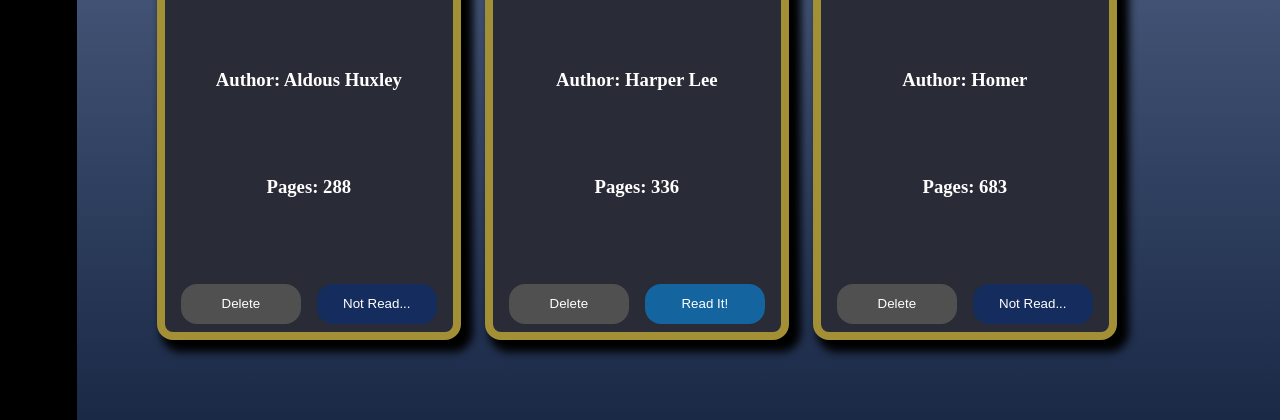
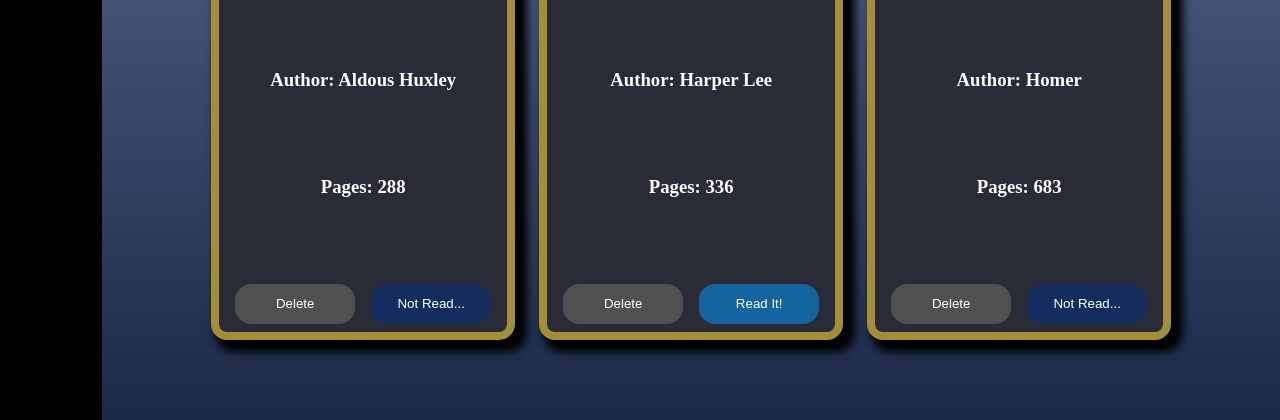
Before and after one commit to alec-shell/library, a plain HTML site: page index.html in a window 1280 px wide. Shown: the part 564-984 px from the top of the page. Drawn offline with Linux system fonts and the light colour scheme; no server answers.

Commit message:
centered grid items.

```diff
--- a/style.css
+++ b/style.css
@@ -18,7 +18,7 @@
     width: 100%;
 
     display: grid;
-    grid-template-columns: 6% 94%;
+    grid-template-columns: 8% 92%;
 }
 
 .sidebar {
@@ -46,6 +46,8 @@
     display: grid;
     grid-template-columns: repeat(auto-fill, 38vh);
     gap: 3vh;
+    justify-content: center;
+    align-items: center;
 
     padding: 10vh;
 }
```
